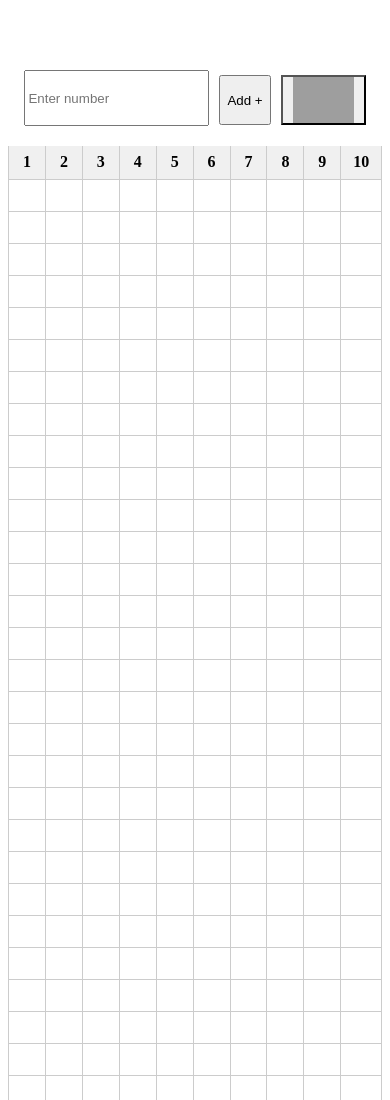
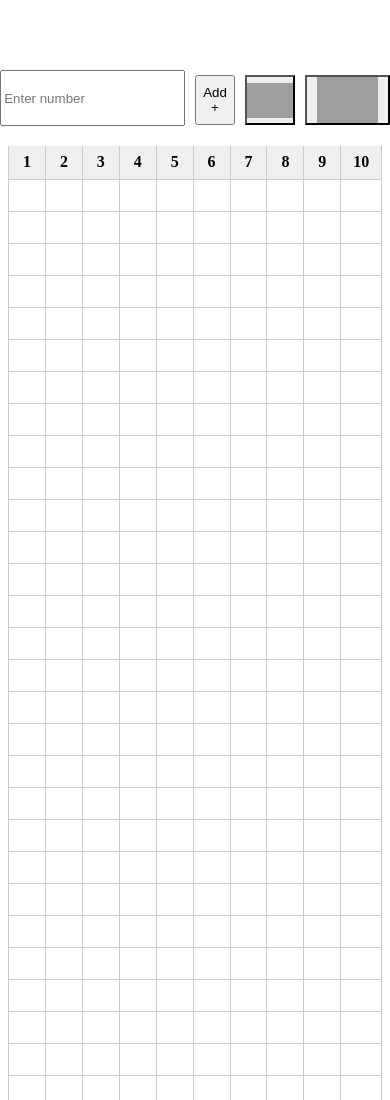
Before and after one commit to alanwsh/XY, a plain HTML site: page index.html in a window 390 px wide. Shown: the top 1100 px of the page. Drawn offline with Linux system fonts and the light colour scheme; grey boxes are pictures that could not be loaded.

Commit message:
add scroll up button

```diff
--- a/index.html
+++ b/index.html
@@ -2,14 +2,19 @@
 <html lang="en">
 <head>
     <meta charset="UTF-8">
-    <meta name="viewport" content="width=device-width, initial-scale=1.0">
+    <meta name="viewport" content="width=device-width, initial-scale=1, maximum-scale=1">
+
     <title>Roulette Bet Prediction</title>
     <link rel="stylesheet" href="styles.css">
 </head>
 <body>
-    <div class="input-container">
+    <div id="top"></div>
+    <div class="input-container" >
         <input type="number" id="past-number" placeholder="Enter number">
         <button id="add-number">Add +</button>
+        <a href="#top">
+            <button id="to-top"></button>
+        </a>
         <a href="#roulette-table">
             <button id="to-bottom"></button>
         </a>
--- a/styles.css
+++ b/styles.css
@@ -82,8 +82,8 @@
 }
 
 @media (max-width: 600px) {
-    html {
-        margin-top: 30px;
+    #top {
+        padding-top: 30px;
     }
     #roulette-table {
         display: grid;
@@ -111,13 +111,7 @@
         margin-top: 5px;
     }
 
-    #to-bottom{
-        background-image: url('https://cdn.gamerbraves.com/2022/01/kirby-1.jpg');
-        background-size: contain;
-        background-position: center;
-        background-repeat: no-repeat;
-        width: 85px;
-    }
+
     .roulette-number {
         padding: 5px;
         border: 1px solid #ccc;
@@ -130,3 +124,20 @@
         scroll-behavior: smooth;
     }
 }
+
+#to-bottom{
+    background-image: url('https://cdn.gamerbraves.com/2022/01/kirby-1.jpg');
+    background-size: contain;
+    background-position: center;
+    background-repeat: no-repeat;
+    width: 85px;
+    min-height: 25px;
+}
+#to-top{
+    background-image: url('https://encrypted-tbn0.gstatic.com/images?q=tbn:ANd9GcTFf0wH8iVDQwhd-1oa53gSWLCJ09A2xYpvNg&s');
+    background-size: contain;
+    background-position: center;
+    background-repeat: no-repeat;
+    width: 50px;
+    min-height: 25px;
+}
```
